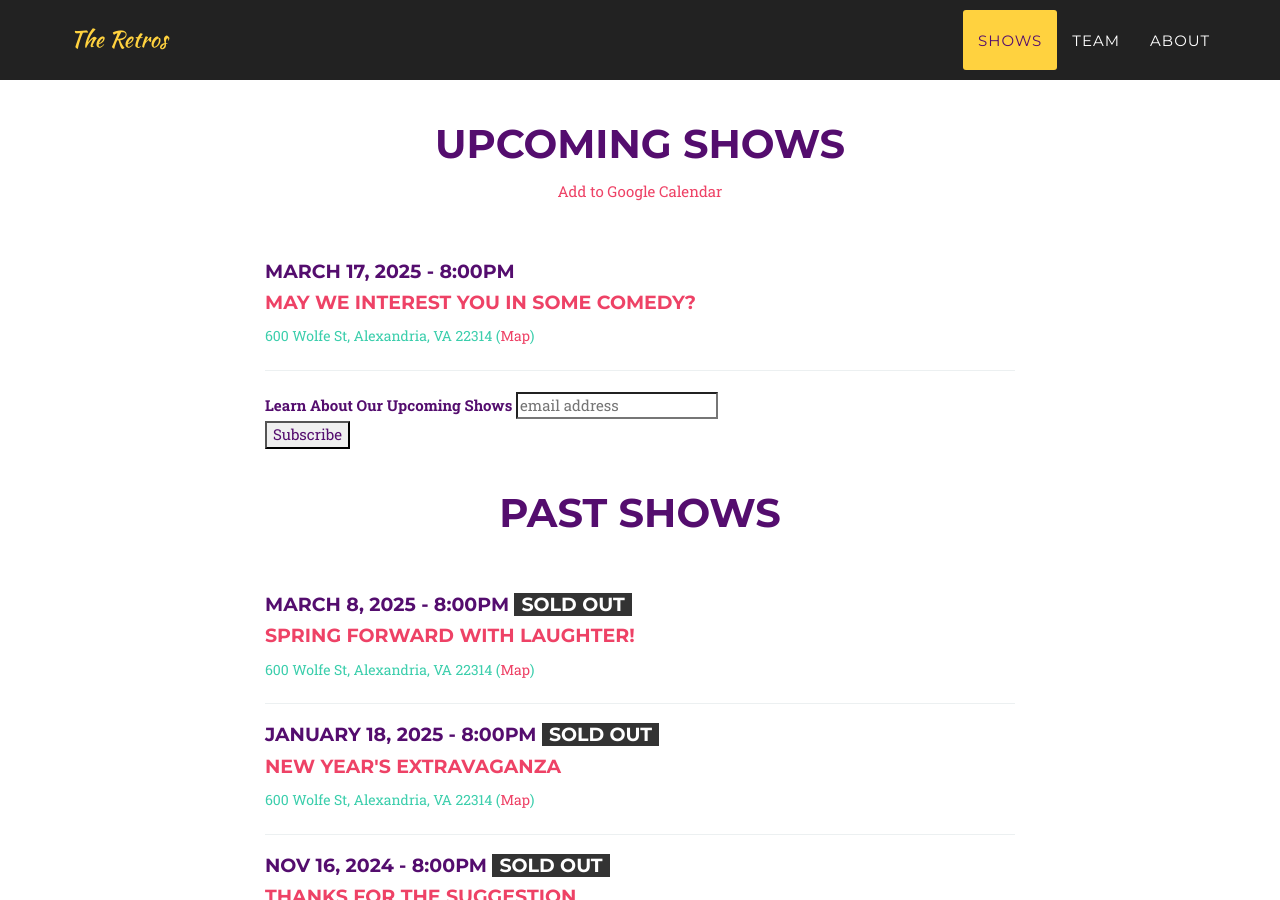
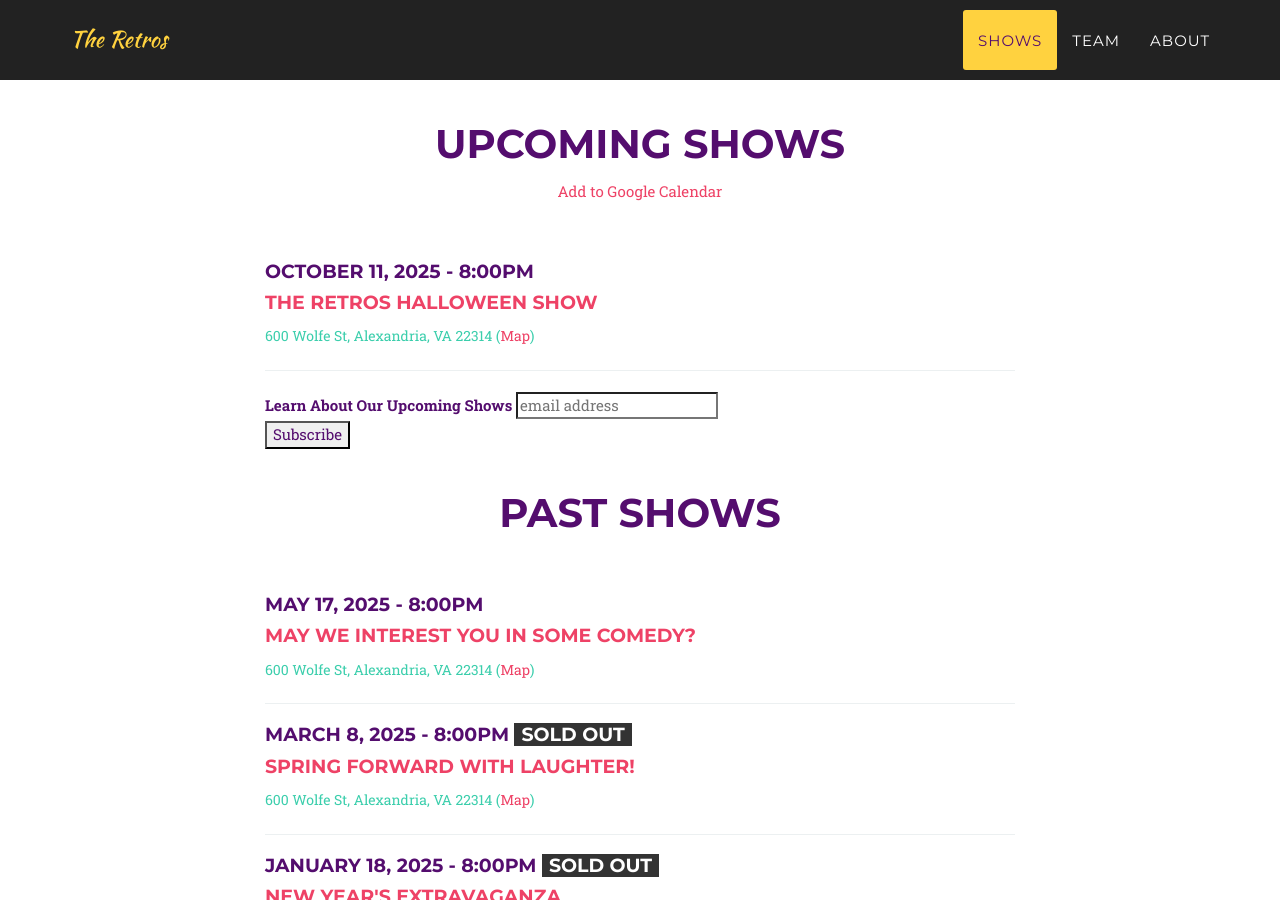
Before and after one commit to yig/RetrosImprovWeb, a Jekyll site: the page built from index.html, in a window 1280 px wide and 900 px high, scrolled down 911 px. Built offline with Jekyll 4.4.1, drawn with Linux system fonts in a browser that asks for light colours; some web fonts are replaced; comment, search, counter and statistics services are not loaded; some of the changed text lies outside the part shown.

Commit message:
updated with october show

```diff
--- a/_config.yml
+++ b/_config.yml
@@ -6,12 +6,16 @@ email: retrocessionist.improv@gmail.com
 description: "The Retros - Improv Comedy in Alexandria, VA"
 
 shows:
-- date: March 17, 2025
+- date: October 11, 2025
+  time: 8:00pm
+  title: "The Retros Halloween Show"
+  location: 600 Wolfe St, Alexandria, VA 22314
+past_shows:
+- date: May 17, 2025
   time: 8:00pm
   title: "May we interest you in some comedy?"
   url: https://www.eventbrite.com/e/improv-comedy-show-with-the-retros-tickets-1353541782909?aff=website
   location: 600 Wolfe St, Alexandria, VA 22314
-past_shows:
 - date: March 8, 2025
   time: 8:00pm
   title: "Spring forward with laughter!"
```
